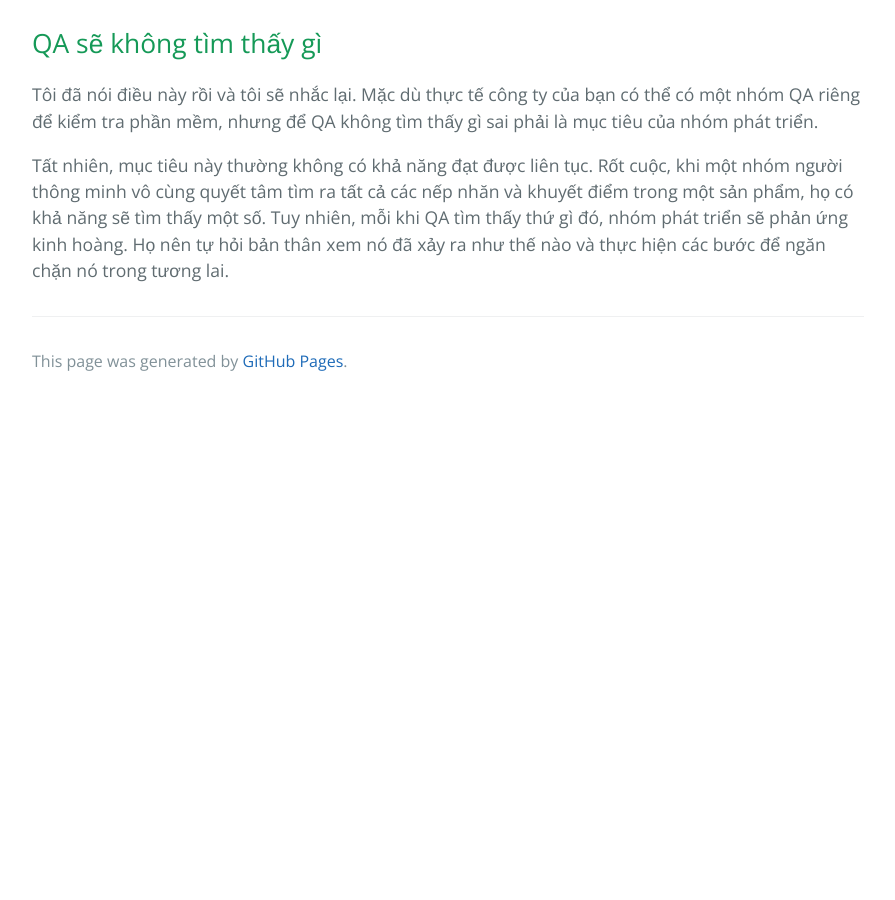
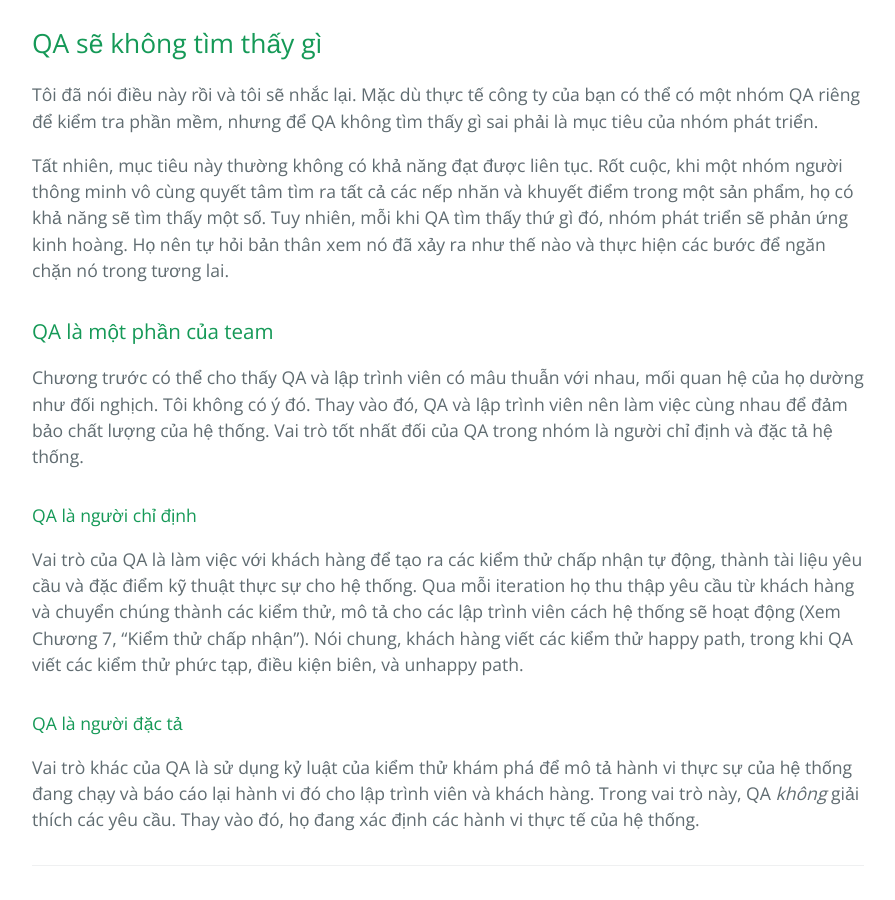
Before and after one commit to HaiBV/haibv.github.io, a Jekyll site: the page built from clean-coder/chapter-8-testing-strategies.md, in a window 1280 px wide and 900 px high, scrolled down 682 px. Shown: the whole window, without its empty margins (192-1087 px from the left). Built offline with Jekyll 4.4.1, drawn with Linux system fonts in a browser that asks for light colours; our own code applies the rules of GitHub Pages for plain Markdown files; before the commit the page ends 1087 px from its top, so only the background shows below that.

Commit message:
Book - The Clean Coder - Chapter 8 - Testing Strategies

```diff
--- a/clean-coder/chapter-8-testing-strategies.md
+++ b/clean-coder/chapter-8-testing-strategies.md
@@ -13,3 +13,15 @@ Năm 1989, tôi đang làm việc tại Rational với bản phát hành đầu
 Tôi đã nói điều này rồi và tôi sẽ nhắc lại. Mặc dù thực tế công ty của bạn có thể có một nhóm QA riêng để kiểm tra phần mềm, nhưng để QA không tìm thấy gì sai phải là mục tiêu của nhóm phát triển.
 
 Tất nhiên, mục tiêu này thường không có khả năng đạt được liên tục. Rốt cuộc, khi một nhóm người thông minh vô cùng quyết tâm tìm ra tất cả các nếp nhăn và khuyết điểm trong một sản phẩm, họ có khả năng sẽ tìm thấy một số. Tuy nhiên, mỗi khi QA tìm thấy thứ gì đó, nhóm phát triển sẽ phản ứng kinh hoàng. Họ nên tự hỏi bản thân xem nó đã xảy ra như thế nào và thực hiện các bước để ngăn chặn nó trong tương lai.
+
+### QA là một phần của team
+
+Chương trước có thể cho thấy QA và lập trình viên có mâu thuẫn với nhau, mối quan hệ của họ dường như đối nghịch. Tôi không có ý đó. Thay vào đó, QA và lập trình viên nên làm việc cùng nhau để đảm bảo chất lượng của hệ thống. Vai trò tốt nhất đối của QA trong nhóm là người chỉ định và đặc tả hệ thống.
+
+#### QA là người chỉ định
+
+Vai trò của QA là làm việc với khách hàng để tạo ra các kiểm thử chấp nhận tự động, thành tài liệu yêu cầu và đặc điểm kỹ thuật thực sự cho hệ thống. Qua mỗi iteration họ thu thập yêu cầu từ khách hàng và chuyển chúng thành các kiểm thử, mô tả cho các lập trình viên cách hệ thống sẽ hoạt động (Xem Chương 7, “Kiểm thử chấp nhận”). Nói chung, khách hàng viết các kiểm thử happy path, trong khi QA viết các kiểm thử phức tạp, điều kiện biên, và unhappy path.
+
+#### QA là người đặc tả
+
+Vai trò khác của QA là sử dụng kỷ luật của kiểm thử khám phá để mô tả hành vi thực sự của hệ thống đang chạy và báo cáo lại hành vi đó cho lập trình viên và khách hàng. Trong vai trò này, QA _không_ giải thích các yêu cầu. Thay vào đó, họ đang xác định các hành vi thực tế của hệ thống.
```
